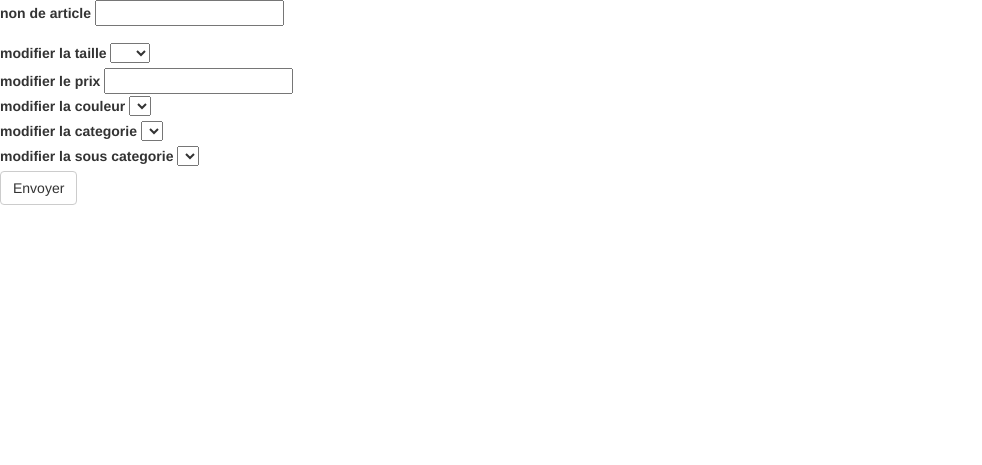
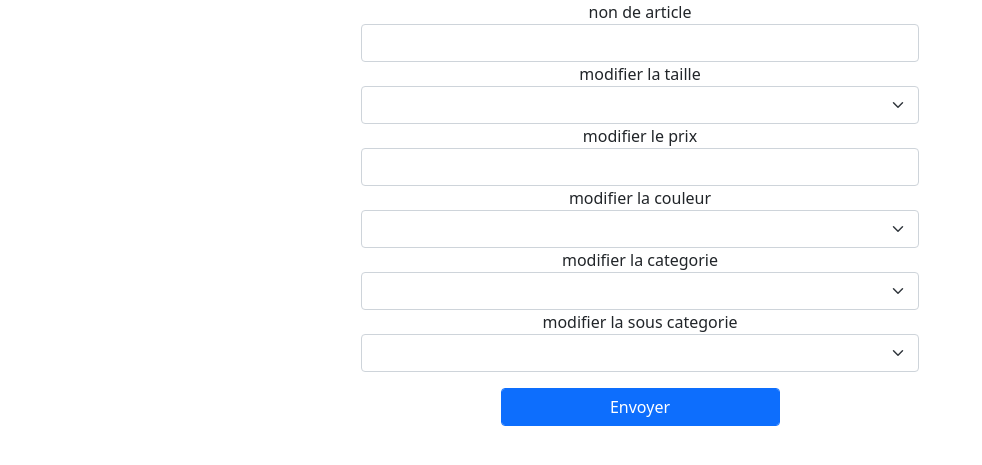
Before and after one commit to fabien-ponzio/boutique, a PHP site: page /modif.article.php?id=1 in a window 1280 px wide. Shown: the top 465 px of the page, without its empty margins (0-982 px from the left). Run offline with PHP 8.4, Linux system fonts and the light colour scheme; data that the repository does not hold is empty.

Commit message:
fin projet

```diff
--- a/articles.php
+++ b/articles.php
@@ -23,7 +23,7 @@
 <header>
 </header>
 
-<main>
+<main class="container">
 
 
     <table class="table table-bordered">
@@ -45,8 +45,8 @@
              <tr>
                 <td><?php echo $article[$i]["nom"]?></td>
                 <td><?php echo $article[$i]["prix"]?></td>
-                <td> <button><a href="modif.article.php?id=<?= $article[$i]["id_article"]?>">modifier</a></button></td>
-                <td> <button><a href="traitement/suprimer-article.php?id=<?=$article[$i]["id_article"]?>">supprimer</a> </button> </td>
+                <td> <button class="btn btn-warning"><a href="modif.article.php?id=<?= $article[$i]["id_article"]?>">modifier</a></button></td>
+                <td> <button class="btn btn-danger"><a href="traitement/suprimer-article.php?id=<?=$article[$i]["id_article"]?>">supprimer</a> </button> </td>
                 <td> </td>
             </tr>
             <?php endfor;?>
--- a/modif.article.php
+++ b/modif.article.php
@@ -7,7 +7,8 @@
 <head>
     <meta charset="UTF-8">
     <meta http-equiv="X-UA-Compatible" content="IE=edge">
-    <link rel="stylesheet" href="https://stackpath.bootstrapcdn.com/bootstrap/3.4.1/css/bootstrap.min.css" integrity="sha384-HSMxcRTRxnN+Bdg0JdbxYKrThecOKuH5zCYotlSAcp1+c8xmyTe9GYg1l9a69psu" crossorigin="anonymous">
+   <!-- CSS only -->
+<link href="https://cdn.jsdelivr.net/npm/bootstrap@5.0.0-beta3/dist/css/bootstrap.min.css" rel="stylesheet" integrity="sha384-eOJMYsd53ii+scO/bJGFsiCZc+5NDVN2yr8+0RDqr0Ql0h+rP48ckxlpbzKgwra6" crossorigin="anonymous">
     <meta name="viewport" content="width=device-width, initial-scale=1.0">
     <title>modification article</title>
 </head>
@@ -15,11 +16,11 @@
 <header>
 
 </header>
-<main>
-    <form action="traitement/traitement-modif-article.php?id=<?= $_GET["id"]?>"method="POST">
+<main class="container">
+    <form class="text-center"   action="traitement/traitement-modif-article.php?id=<?= $_GET["id"]?>"method="POST">
         <div class="form-group">
             <label for="article">non de article</label>
-            <input type="text"id="article"name="nom">
+            <input class="form-control d-block w-50 m-auto" type="text"id="article"name="nom">
 
 
         </div>
@@ -27,7 +28,7 @@
 
         <div>
             <label for="modifiertaille">modifier la taille</label>
-            <select name="taille" id="modifier la  taille">
+            <select class="form-select  d-block w-50 m-auto"  name="taille" id="modifier la  taille">
                 <option value="choisie la taille"></option>
                 <option value="S">S</option>
                 <option value="M">M</option>
@@ -38,11 +39,11 @@
         </div>
          <div>
             <label for="modifier le prix">modifier le prix</label>
-            <input type="text"id="prix"name="prix">
+            <input class="form-control d-block w-50 m-auto" type="text"id="prix"name="prix">
         </div>
          <div>
             <label for="modifier la couleur">modifier la couleur</label>
-            <select name="couleur" id="modifier la couleur">
+            <select class="form-select  d-block w-50 m-auto "   name="couleur" id="modifier la couleur">
                 <option value="choisie la couleur"></option>
                 <?php for($i=0;$i<count($resultat2);$i++): ?>
                 <option value="<?= $resultat2[$i]["id_color"]?>"><?= $resultat2[$i]["color_name"]?></option>
@@ -52,7 +53,7 @@
         </div>
         <div>
             <label for="categorie">modifier la categorie</label>
-            <select name="categorie" id="categorie">
+            <select class="form-select  d-block w-50 m-auto "  name="categorie" id="categorie">
             <?php for($i=0;$i<count($resultat);$i++):?>
                 <option value="<?=$resultat[$i]['id_categorie'] ?>"><?= $resultat[$i]["nom_categorie"]?></option>
             <?php endfor;?>
@@ -63,14 +64,14 @@
         <div>
 
             <label for="souscategorie">modifier la sous categorie</label>
-            <select name="souscategorie" id="souscategorie">
+            <select class="form-select  d-block w-50 m-auto"  name="souscategorie" id="souscategorie">
                 <?php for($i=0;$i<count($resultat3);$i++):?>
                 <option value="<?=$resultat3[$i]["id_sscategorie"]?>"><?=$resultat3[$i]["nom"]?></option>
                 <?php endfor;?>
 
             </select>
         </div>
-        <input class="btn btn-default" type="submit" value="Envoyer" />
+        <input class="btn btn-default form-control d-block w-25  mt-3  d-block m-auto btn-primary " type="submit" value="Envoyer" />
 
     </form>
 
```
Also changed, not shown: admin.php (+9 -9 lines), categorie.php (+6 -5 lines), color.php (+4 -4 lines), sous-categorie.php (+6 -6 lines).
